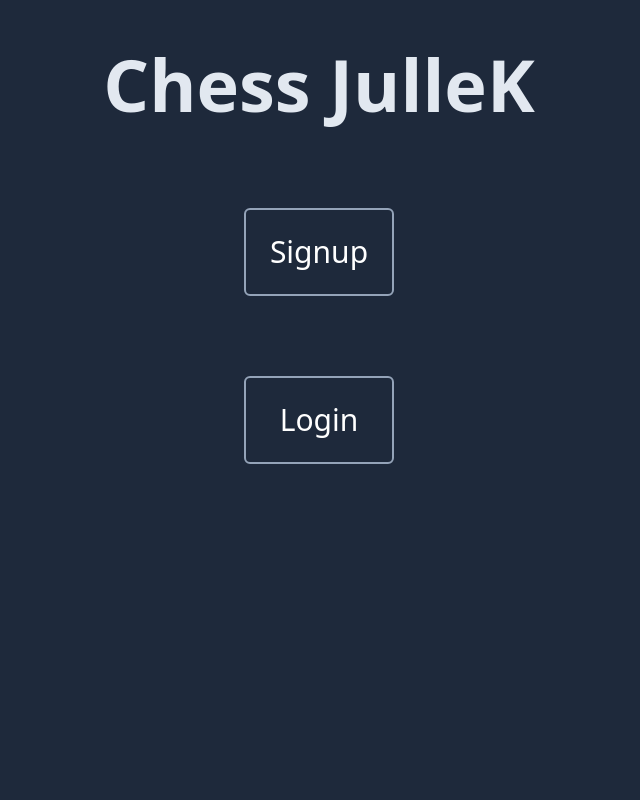
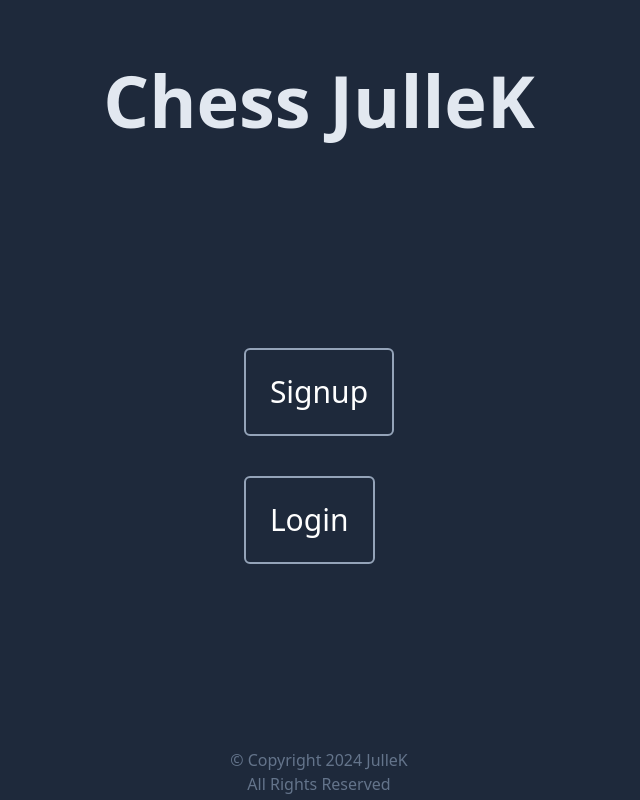
Before and after one commit to JulleK/Chess, a React (Vite) app in the folder app/: page / in a window 1280 px wide. Shown: the whole page, without its empty margins (321-961 px from the left). Built offline with nearby package versions, Linux system fonts and the light colour scheme.

Commit message:
add frontend routes

```diff
--- a/app/src/App.jsx
+++ b/app/src/App.jsx
@@ -1,46 +1,30 @@
-import { useState, useEffect } from "react";
-import axios from "axios";
+import { Route, Routes } from "react-router-dom";
+import Signup from "./Signup";
+import Login from "./Login";
+import Home from "./Home";
 import Game from "./Game";
-import LoginButton from "./LoginButton";
-import SignupButton from "./SignupButton";
 
 export default function App() {
-  const [gameStarted, setGameStarted] = useState(false);
-  const [loggedIn, setLoggedIn] = useState(false);
+  return (
+    <>
+      <div
+        className="flex h-screen w-screen flex-col items-center
+      justify-center bg-slate-800"
+      >
+        <h1 className="h1">Chess JulleK</h1>
 
-  // useEffect(() => {
-  //   axios
-  //     .post("http://localhost:5000/signup")
-  //     .then((response) => {
-  //       console.log(response.data);
-  //     })
-  //     .catch((err) => {
-  //       console.log(err);
-  //     });
-  // }, []);
+        <Routes>
+          <Route path="/" element={<Home />} />
+          <Route path="/Signup" element={<Signup />} />
+          <Route path="/Login" element={<Login />} />
+          <Route path="/Game" element={<Game />} />
+        </Routes>
 
-  const joinGame = () => {
-    setGameStarted(true);
-  };
-
-  return (
-    <div className="h-screen w-screen bg-slate-800">
-      <h1 className="h1">Chess JulleK</h1>
-      <div className="flex h-auto items-center justify-center">
-        {!loggedIn && (
-          <div className="flex flex-col text-white">
-            <SignupButton />
-            <LoginButton />
-          </div>
-        )}
-        {loggedIn && !gameStarted && (
-          <button onClick={joinGame} className="border-2 p-10 text-white">
-            Join Game
-          </button>
-        )}
-
-        {gameStarted && <Game />}
+        <footer className="mb-1 mt-auto text-center text-slate-500">
+          © Copyright 2024 JulleK <br />
+          All Rights Reserved
+        </footer>
       </div>
-    </div>
+    </>
   );
 }
--- /dev/null
+++ b/app/src/Home.jsx
@@ -0,0 +1,51 @@
+import { useState, useEffect } from "react";
+import { Link } from "react-router-dom";
+import axios from "axios";
+import Game from "./Game";
+import SignupButton from "./SignupButton";
+import LoginButton from "./LoginButton";
+
+export default function Home() {
+  const [gameStarted, setGameStarted] = useState(false);
+  const [loggedIn, setLoggedIn] = useState(false);
+
+  // useEffect(() => {
+  //   axios
+  //     .post("http://localhost:5000/signup")
+  //     .then((response) => {
+  //       console.log(response.data);
+  //     })
+  //     .catch((err) => {
+  //       console.log(err);
+  //     });
+  // }, []);
+
+  const joinGame = () => {
+    setGameStarted(true);
+  };
+
+  return (
+    <>
+      {!loggedIn && (
+        <div className="mt-32 flex flex-col text-white">
+          <Link to="/Signup">
+            <SignupButton />
+          </Link>
+          <Link to="/Login">
+            <LoginButton />
+          </Link>
+        </div>
+      )}
+
+      {loggedIn && !gameStarted && (
+        <Link to="Game">
+          <button onClick={joinGame} className="border-2 p-10 text-white">
+            Join Game
+          </button>
+        </Link>
+      )}
+
+      {gameStarted && <Game />}
+    </>
+  );
+}
--- /dev/null
+++ b/app/src/Login.jsx
@@ -0,0 +1,3 @@
+export default function Login() {
+  return <h1>Login</h1>;
+}
--- /dev/null
+++ b/app/src/Signup.jsx
@@ -0,0 +1,3 @@
+export default function Signup() {
+  return <h1>Signup</h1>;
+}
--- a/app/src/index.css
+++ b/app/src/index.css
@@ -4,11 +4,11 @@
 
 @layer components {
   .btn {
-    @apply m-10 rounded-md border-2 border-slate-400 p-6 text-3xl;
+    @apply m-5 rounded-md border-2 border-slate-400 p-6 text-3xl;
   }
 
   .h1 {
-    @apply m-0 select-none py-12 text-center text-7xl font-bold
+    @apply m-0 select-none py-16 text-center text-7xl font-bold
     text-slate-200 hover:cursor-default;
   }
 }
```
